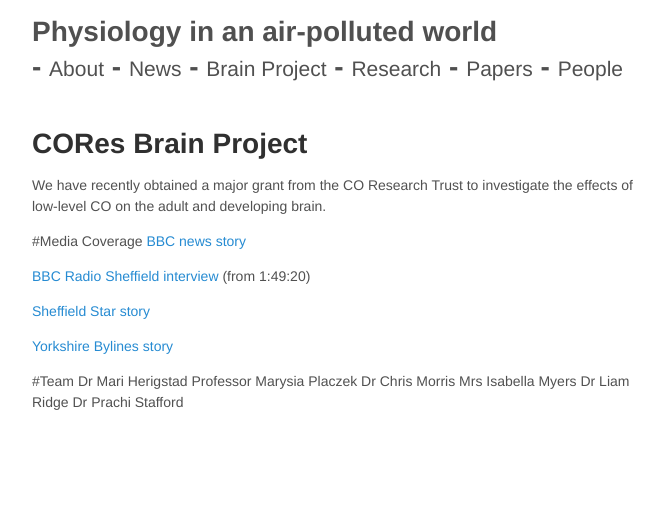
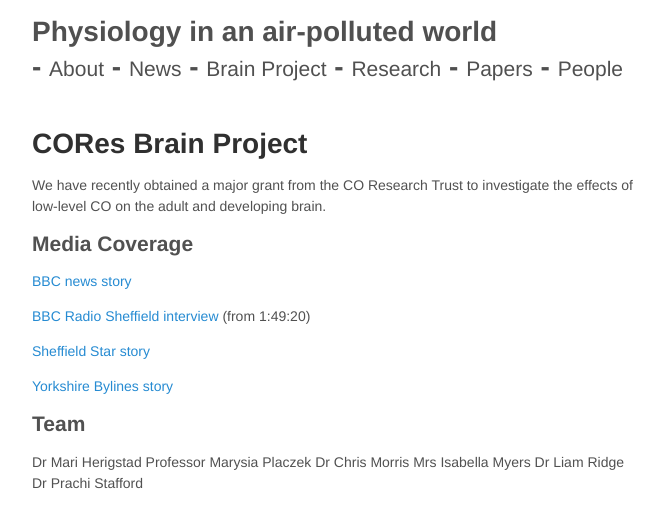
Before and after one commit to mariherigstad/mariherigstad.github.io, a Jekyll site: the page built from Brain Project.md, in a window 1280 px wide. Shown: the top 528 px of the page, without its empty margins (307-971 px from the left). Built offline with Jekyll 4.4.1, drawn with Linux system fonts in a browser that asks for light colours.

```diff
--- a/Brain Project.md
+++ b/Brain Project.md
@@ -5,7 +5,7 @@ title: CORes Brain Project
 
 We have recently obtained a major grant from the CO Research Trust to investigate the effects of low-level CO on the adult and developing brain.
 
-#Media Coverage
+## Media Coverage
 <a href="https://www.bbc.co.uk/news/uk-england-south-yorkshire-65548217">BBC news story</a>
 
 <a href="https://www.bbc.co.uk/sounds/play/p0fhhfyk">BBC Radio Sheffield interview</a> (from 1:49:20)
@@ -14,7 +14,7 @@ We have recently obtained a major grant from the CO Research Trust to investigat
 
 <a href="https://yorkshirebylines.co.uk/news/health/sheffield-hallam-university-critical-study-to-investigate-effects-of-low-level-exposure-of-carbon-monoxide-on-baby-and-adult-brains/">Yorkshire Bylines story</a>
 
-#Team
+## Team
 Dr Mari Herigstad
 Professor Marysia Placzek
 Dr Chris Morris
```
